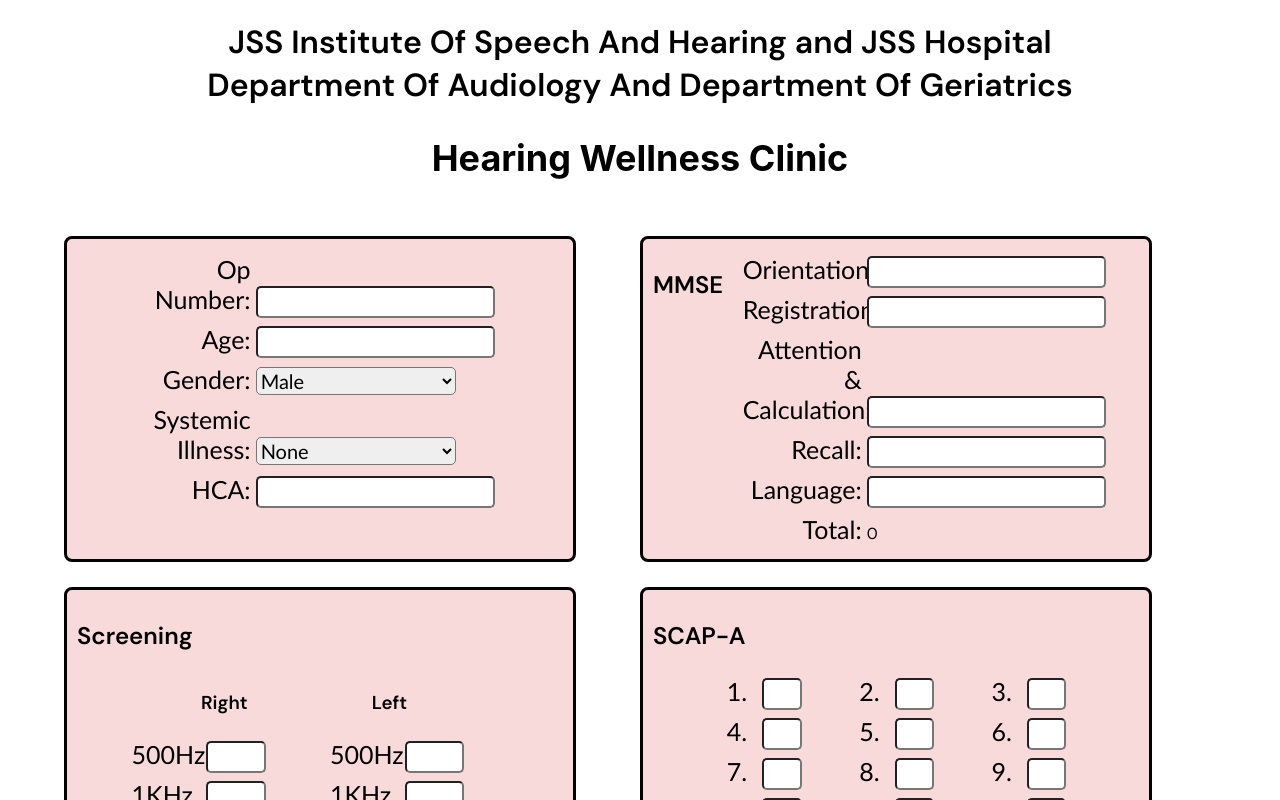
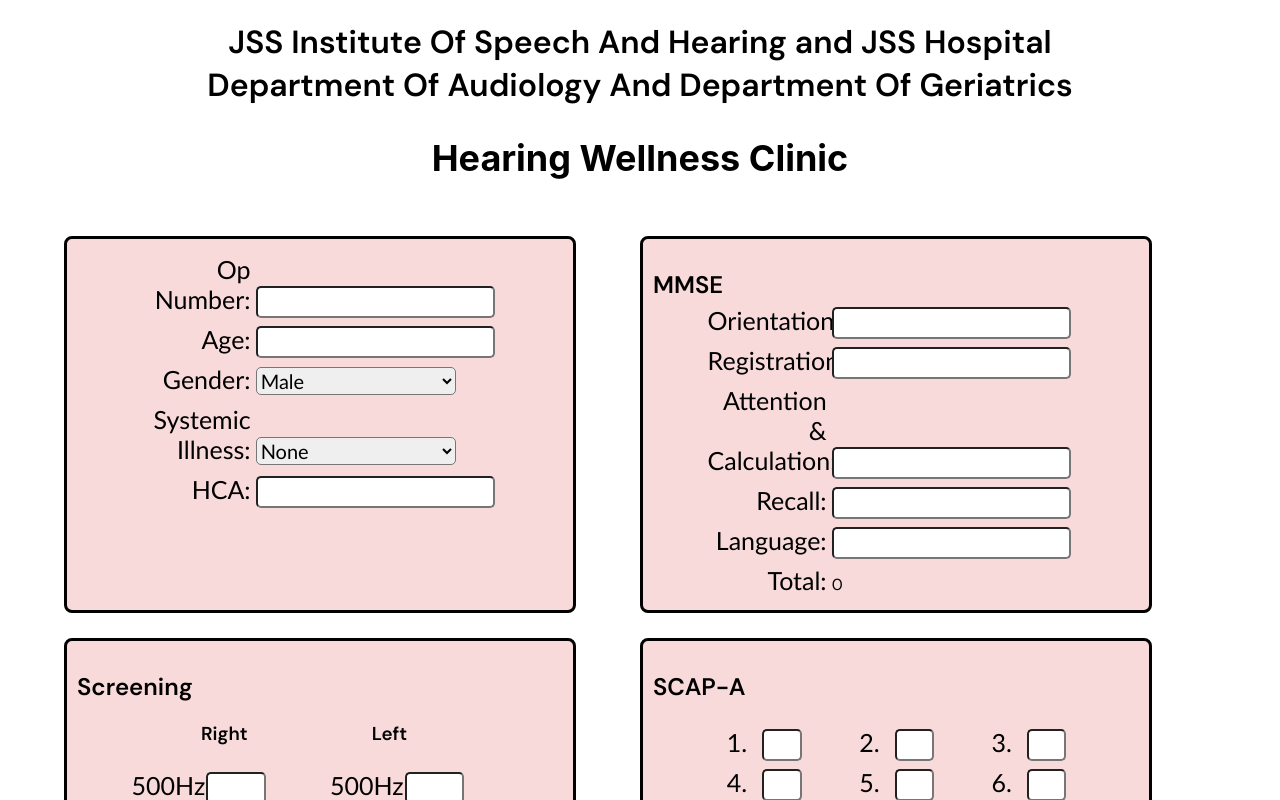
Before and after one commit to aniruddhabagal/ghs, a React (Create React App) app: page / in a window 1280 px wide. Shown: the top 800 px of the page. Built offline with nearby package versions, Linux system fonts and the light colour scheme.

Commit message:
Minor Tweaks

```diff
--- a/src/components/box2/Box2.jsx
+++ b/src/components/box2/Box2.jsx
@@ -9,6 +9,7 @@ function Box2() {
 
     <div id="box-2">
     <h2 id='box2Header'>MMSE</h2>
+
     <form action="" method="post">
     <div className="orientation">
                     <label for="orientation">
--- a/src/components/box2/box2.css
+++ b/src/components/box2/box2.css
@@ -1,6 +1,6 @@
 #box-2 {
 
-    display: flex;
+    /* display: flex; */
     margin-right: 0px;
     margin-left: 5%;
     margin-top: 2%;
@@ -12,6 +12,12 @@
     background-color: #F8DADA;
 
 
+}
+
+#box2Header {
+    /* display: block; */
+
+    margin-bottom: 0;
 }
 
 @media (max-width: 900px) {
--- a/src/components/box3/box3.css
+++ b/src/components/box3/box3.css
@@ -35,6 +35,11 @@
     margin-left: 28%;
 }
 
+#box3Header {
+
+    margin-bottom: 0;
+}
+
 @media (max-width: 900px) {
 
     #box3Header {
```
